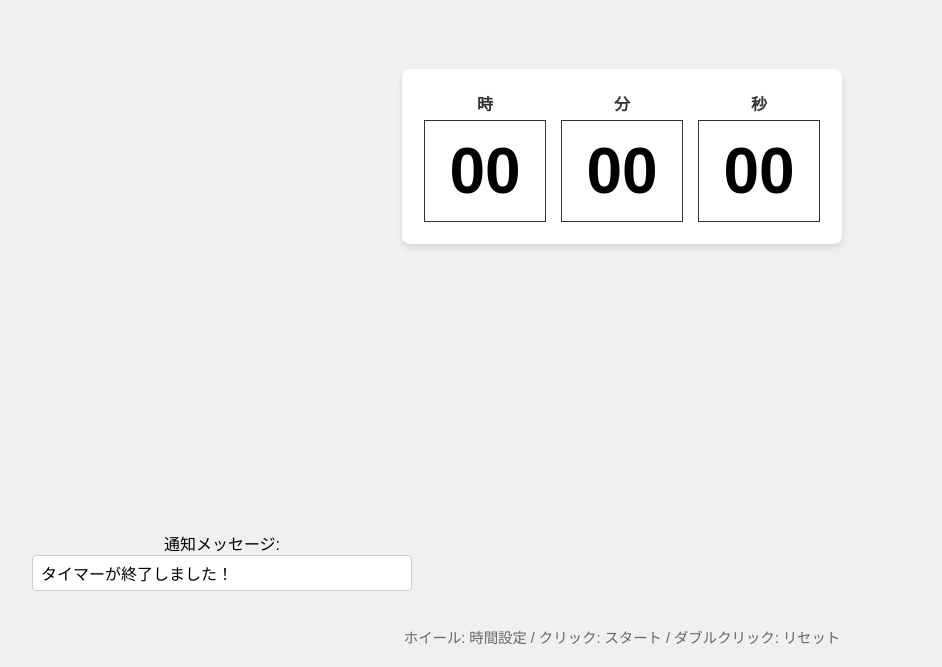
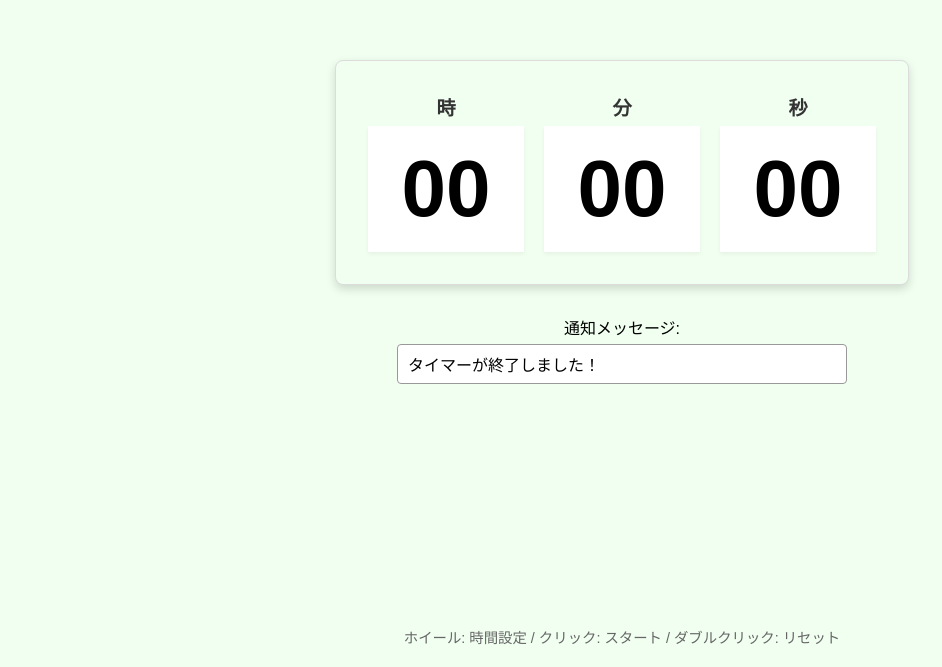
Before and after one commit to kishigami000/timer-app, a plain HTML site: page index.html in a window 1280 px wide. Shown: the part 173-840 px from the top of the page, without its empty margins (18-960 px from the left). Drawn offline with Linux system fonts and the light colour scheme.

Commit message:
Update index.html

```diff
--- a/index.html
+++ b/index.html
@@ -5,13 +5,13 @@
     <meta name="viewport" content="width=device-width, initial-scale=1.0">
     <title>タイマー</title>
     <style>
-        /* CSSの基本設定 */
+        /* 修正: ページ全体の背景色を薄い緑色に変更 */
         body {
             display: flex;
             flex-direction: column;
             min-height: 100vh;
             margin: 0;
-            background-color: #f0f0f0;
+            background-color: #f0fff0; /* ページ全体の背景色（薄い緑色） */
             font-family: "Arial", sans-serif;
             user-select: none;
             padding: 20px;
@@ -22,26 +22,27 @@
             flex-grow: 1;
             display: flex;
             flex-direction: column;
-            justify-content: center; /* 垂直方向の中央揃え */
-            align-items: center; /* 水平方向の中央揃え */
+            justify-content: center;
+            align-items: center;
             width: 100%;
         }
 
+        /* 修正: メインコンテンツの背景色も薄い緑色に変更 */
         .main-content {
-            padding: 20px;
-            background-color: white;
+            padding: 30px; /* パディングを増やして大きく見せる */
+            background-color: #f0fff0; /* メインエリアの背景色（ページと同じ薄い緑色） */
             border-radius: 8px;
-            box-shadow: 0 4px 6px rgba(0,0,0,0.1);
-            margin-bottom: 20px;
+            box-shadow: 0 4px 10px rgba(0,0,0,0.15); /* 影を濃くする */
             display: flex;
             flex-direction: column;
             align-items: center;
+            border: 1px solid #dcdcdc; /* 境界線を追加 */
         }
 
         /* 時分秒の表示エリア */
         .timer-display {
             display: flex;
-            gap: 15px;
+            gap: 20px; /* パネル間の隙間を広げる */
             border: 2px solid transparent;
             transition: border-color 0.3s;
         }
@@ -55,7 +56,7 @@
 
         /* ラベル */
         .unit-label {
-            font-size: 1rem;
+            font-size: 1.2rem; /* ラベルを少し大きく */
             font-weight: bold;
             margin-bottom: 5px;
             color: #333;
@@ -63,23 +64,25 @@
 
         /* 各パネルのスタイル */
         .panel {
-            width: 120px;
-            height: 100px;
-            border: 1px solid #333;
+            width: 150px; /* 修正: パネルの幅を拡大 */
+            height: 120px; /* 修正: パネルの高さを拡大 */
+            /* ホバー時のガタつきを防ぐため、常に太い枠線（透明）を設定 */
+            border: 3px solid transparent;
             display: flex;
             justify-content: center;
             align-items: center;
-            font-size: 4rem; /* 修正: フォントサイズを大きくする */
+            font-size: 5rem; /* 修正: 数字のフォントサイズをさらに拡大 */
             font-weight: bold;
             cursor: pointer;
-            background-color: #fff;
-            transition: background-color 0.2s, border 0.2s; /* ホバー時のトランジション追加 */
-            line-height: 1; /* 数字が中央に収まるように調整 */
+            background-color: #ffffff; /* パネルの中身は白く保つ */
+            transition: background-color 0.2s, border-color 0.2s;
+            line-height: 1;
+            box-shadow: 0 2px 4px rgba(0,0,0,0.05); /* パネルにも軽い影 */
         }
 
         .panel:hover {
-            background-color: #f9f9f9;
-            border: 3px solid #0078D7; /* 修正: ホバー時に枠線を太く、青色に強調 */
+            background-color: #f5f5f5;
+            border-color: #0078D7;
         }
         .panel:active { background-color: #e0e0e0; }
 
@@ -89,23 +92,24 @@
             box-shadow: 0 0 15px rgba(76, 175, 80, 0.5);
         }
 
-        /* 修正: 通知メッセージ入力欄の改善 (メインコンテンツの外に出す) */
+        /* 修正: 通知メッセージ入力欄（main-contentの外、app-center-container内に配置） */
         .notification-setting {
             width: 100%;
-            max-width: 440px; /* タイマー全体の幅に合わせる */
-            margin-top: 30px; /* タイマー本体との間隔を空ける */
-            padding: 15px 0;
+            max-width: 500px; /* タイマーの幅に合わせて調整 */
+            margin-top: 20px; /* タイマー本体との間隔 */
+            padding: 10px 0;
             text-align: center;
         }
 
         #notification-text {
             width: 90%;
-            max-width: 380px;
-            padding: 8px;
+            max-width: 480px;
+            padding: 10px;
             font-size: 16px;
-            border: 1px solid #ccc;
+            border: 1px solid #999;
             border-radius: 4px;
             box-sizing: border-box;
+            margin-top: 5px;
         }
 
         .instructions {
@@ -135,11 +139,11 @@
                 </div>
             </div>
         </div>
-    </div>
 
-    <div class="notification-setting">
-        <label for="notification-text">通知メッセージ:</label>
-        <input type="text" id="notification-text" value="タイマーが終了しました！">
+        <div class="notification-setting">
+            <label for="notification-text">通知メッセージ:</label>
+            <input type="text" id="notification-text" value="タイマーが終了しました！">
+        </div>
     </div>
 
     <div class="instructions">
@@ -210,7 +214,6 @@
 
                 isRunning = true;
                 timerInterval = setInterval(tick, 1000);
-                // 動作中スタイルを適用
                 container.classList.add('running');
             }
         }
@@ -218,7 +221,6 @@
         function stopTimer() {
             clearInterval(timerInterval);
             isRunning = false;
-            // 動作中スタイルを解除
             container.classList.remove('running');
         }
 
```
